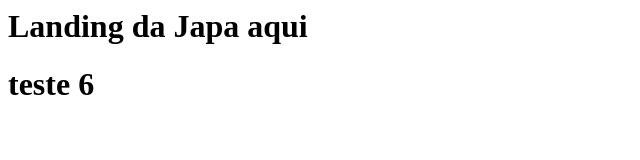
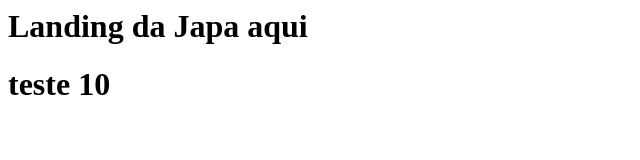
Before and after one commit to hugopaul/landing-lowyer, a plain HTML site: page landing/index.html in a window 1280 px wide. Shown: the full height of the page, 0-640 px from the left. Drawn offline with Linux system fonts and the light colour scheme.

Commit message:
teste pipe

```diff
--- a/landing/index.html
+++ b/landing/index.html
@@ -1,2 +1,2 @@
 <h1> Landing da Japa aqui</h1>
-<h1>teste 6</h1>
+<h1>teste 10</h1>
```
